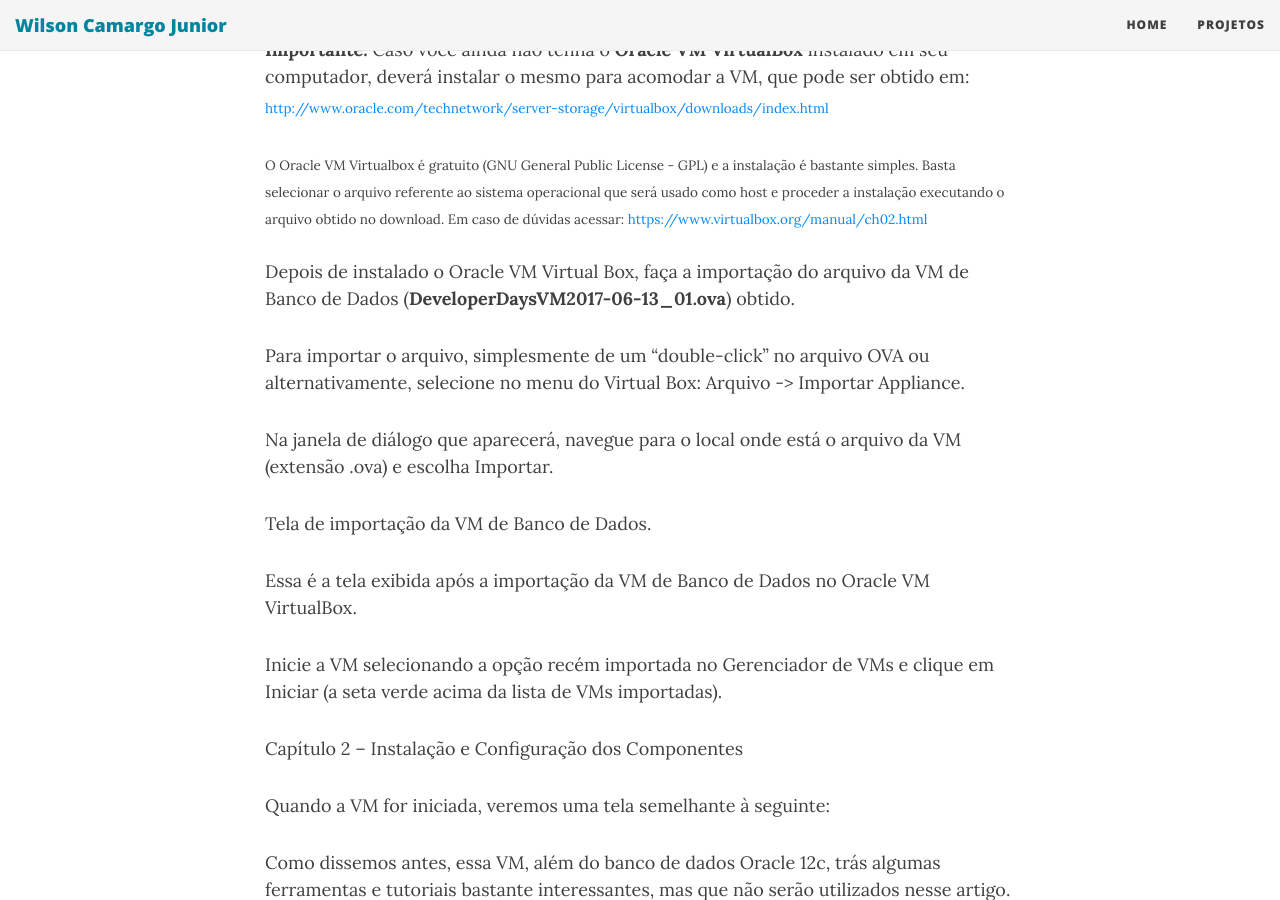
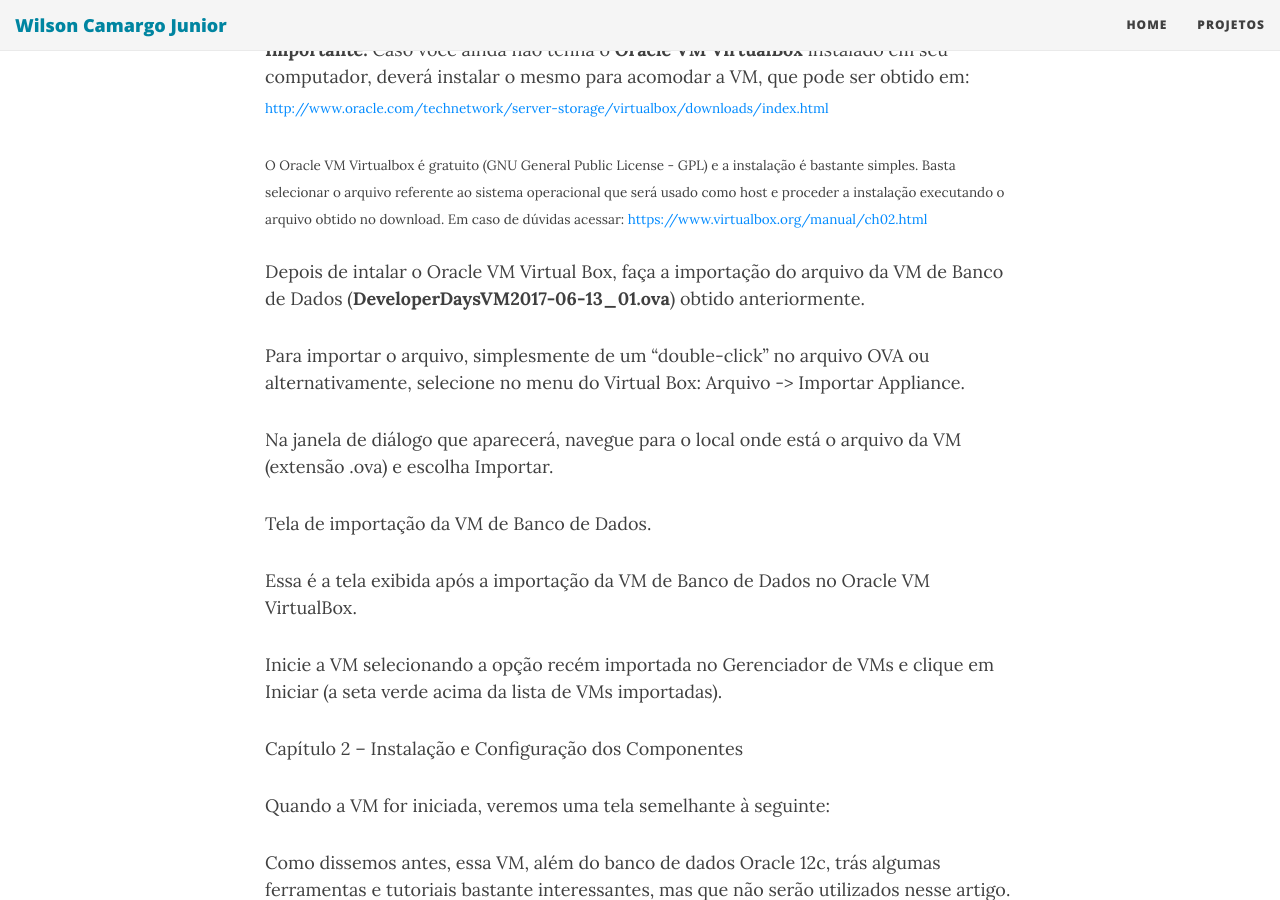
Before and after one commit to wilson-camargo-jr/teste, a Jekyll site: the page built from _posts/2018-06-17-ANN-ORE-P2.md, in a window 1280 px wide and 900 px high, scrolled down 1276 px. Built offline with Jekyll 4.4.1, drawn with Linux system fonts in a browser that asks for light colours; nearby versions of some CDN libraries.

Commit message:
Update 2018-06-17-ANN-ORE-P2.md

```diff
--- a/_posts/2018-06-17-ANN-ORE-P2.md
+++ b/_posts/2018-06-17-ANN-ORE-P2.md
@@ -30,7 +30,7 @@
 
 <sub>O Oracle VM Virtualbox é gratuito (GNU General Public License - GPL) e a instalação é bastante simples. Basta selecionar o arquivo referente ao sistema operacional que será usado como host e proceder a instalação executando o arquivo obtido no download.  Em caso de dúvidas acessar: [https://www.virtualbox.org/manual/ch02.html](https://www.virtualbox.org/manual/ch02.html)</sub>
 
-Depois de instalado o Oracle VM Virtual Box, faça a importação do arquivo da VM de Banco de Dados (**DeveloperDaysVM2017-06-13_01.ova**) obtido.
+Depois de intalar o Oracle VM Virtual Box, faça a importação do arquivo da VM de Banco de Dados (**DeveloperDaysVM2017-06-13_01.ova**) obtido anteriormente.
 
 Para importar o arquivo, simplesmente de um “double-click” no arquivo OVA ou alternativamente, selecione no menu do Virtual Box: Arquivo -> Importar Appliance.
 
```
